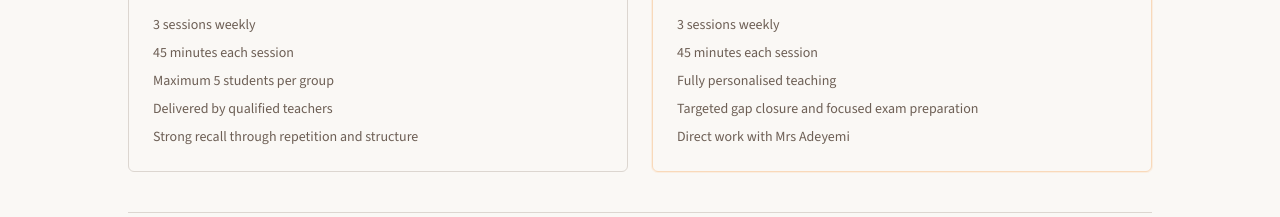
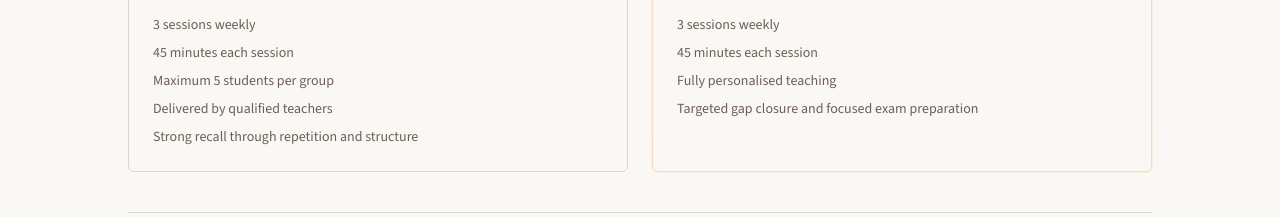
Before and after one commit to KennyBanjo/crown-science-education-website, a Next.js app: page / in a window 1280 px wide. Shown: the part 4940-5157 px from the top of the page. Built offline with nearby package versions, Linux system fonts and the light colour scheme; no server answers.

Commit message:
fix: remove direct reference to Mrs Adeyemi in the Home component
Eliminated the line mentioning direct work with Mrs Adeyemi from the Home component's list of features, streamlining the content for clarity.

```diff
--- a/src/app/page.tsx
+++ b/src/app/page.tsx
@@ -416,7 +416,6 @@ export default function Home() {
                   <li>45 minutes each session</li>
                   <li>Fully personalised teaching</li>
                   <li>Targeted gap closure and focused exam preparation</li>
-                  <li>Direct work with Mrs Adeyemi</li>
                 </ul>
               </div>
             </div>
```
